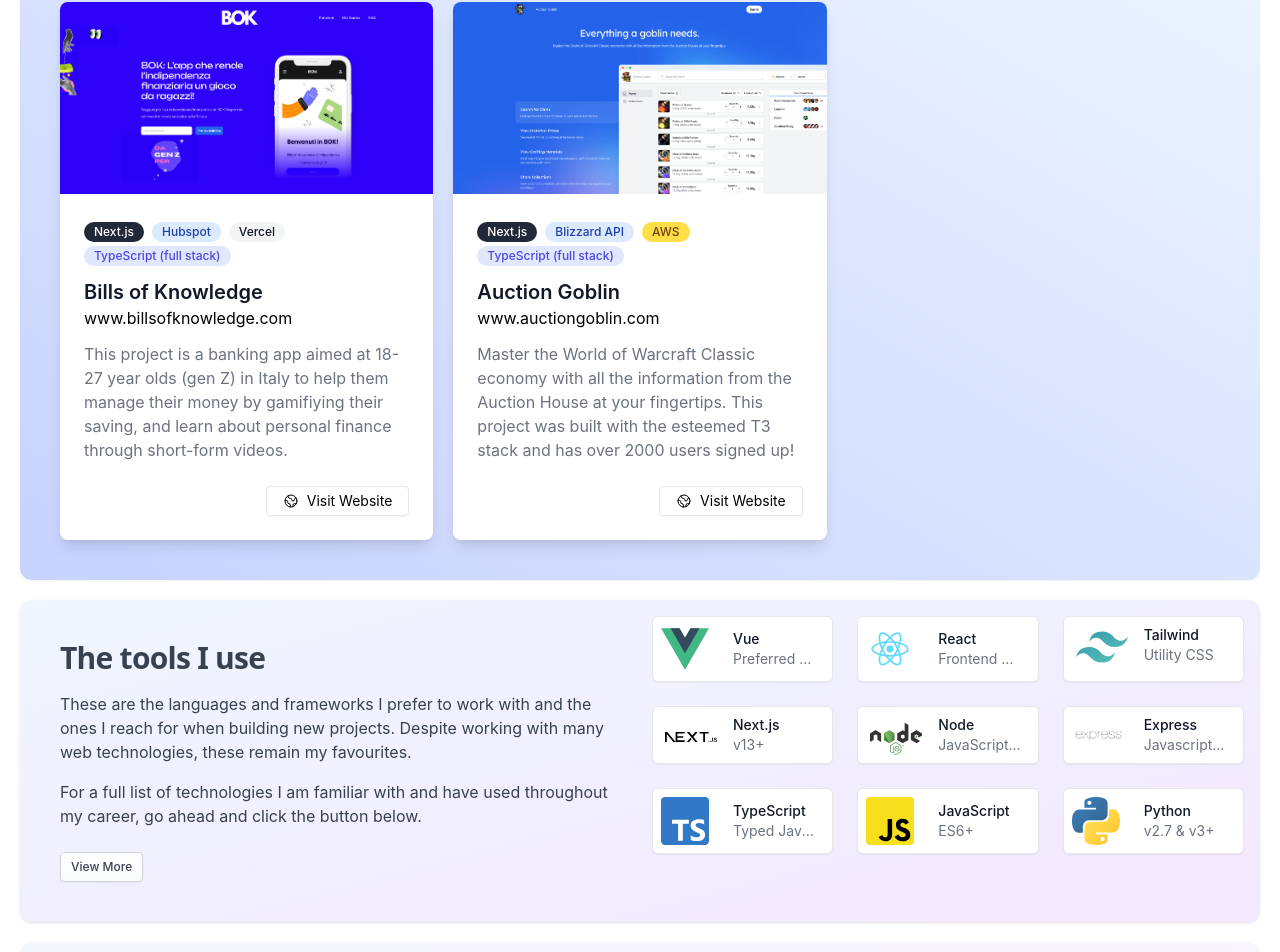
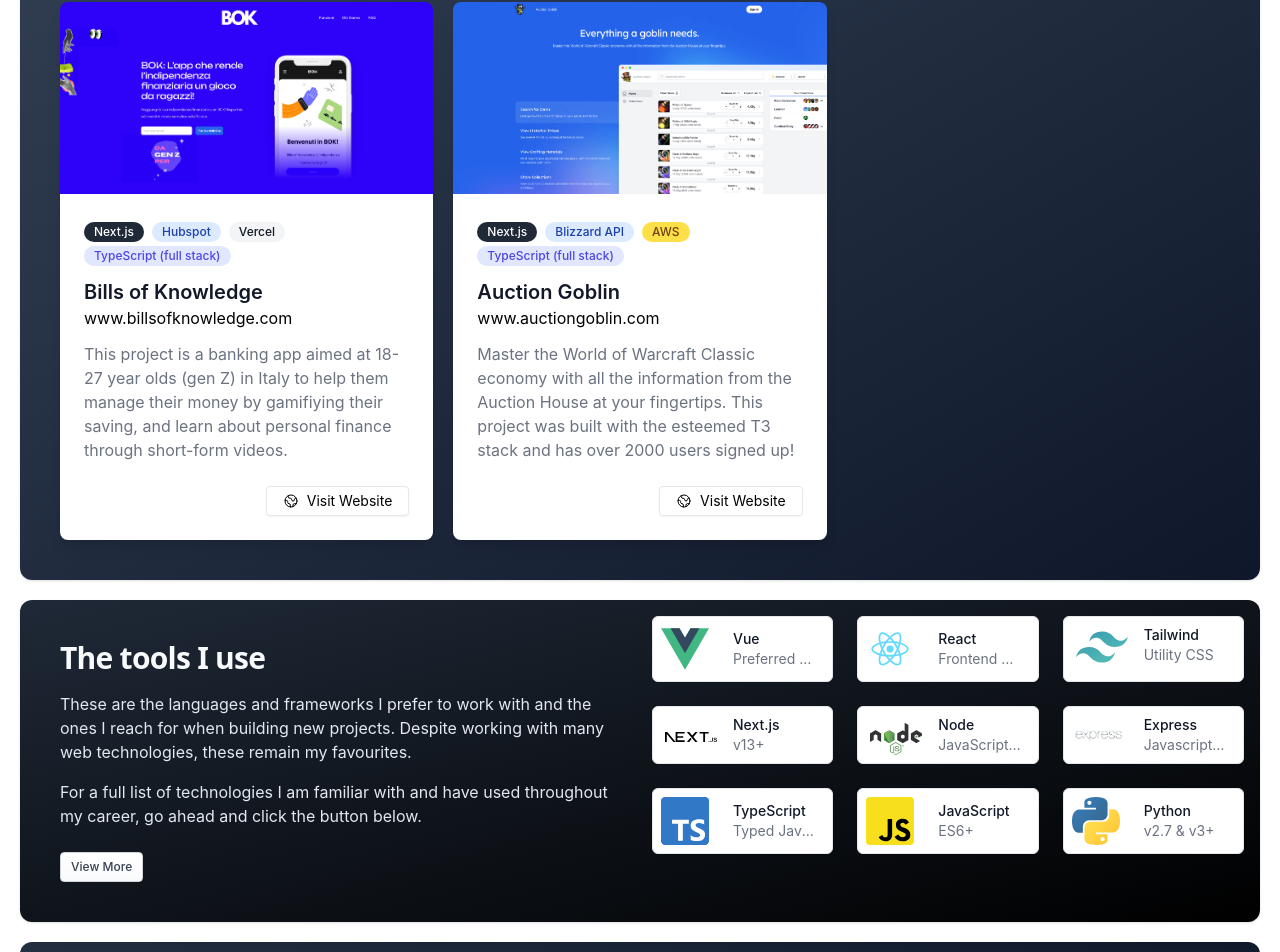
Before and after one commit to cosileone/cosileone-website, a Nuxt app: page /Index in a window 1280 px wide. Shown: the part 1268-2220 px from the top of the page. Built offline with nearby package versions, Linux system fonts and the light colour scheme.

Commit message:
change to darker branding

```diff
--- a/src/pages/Index.vue
+++ b/src/pages/Index.vue
@@ -2,7 +2,7 @@
   <Layout>
     <ContentTile
       id="top"
-      class="bg-gradient-to-tr from-black to-slate-800 pb-64 shadow-sm"
+      class="bg-gradient-to-tr from-black to-slate-800 pb-64 shadow"
     >
       <div class="mt-32 md:mt-48 md:pb-48 text-center">
         <!--        <p class="mb-7 text-lg text-gray-500">Hi, my name is</p>-->
@@ -33,11 +33,11 @@
     </ContentTile>
     <ContentTile class="bg-gray-50 shadow"></ContentTile>
     <ContentTile
-      class="bg-gradient-to-tr from-indigo-200 to-blue-50 pb-64 shadow-sm"
+      class="bg-gradient-to-tl from-slate-900 to-slate-700 pb-64 shadow"
     >
       <div class="p-6">
         <h4
-          class="text-gray-700 text-6xl font-display font-semibold tracking-tight"
+          class="text-slate-50 text-6xl font-display font-semibold tracking-tight"
         >
           Projects
         </h4>
@@ -155,21 +155,21 @@
         </div>
       </div>
     </ContentTile>
-    <ContentTile class="bg-gradient-to-br from-blue-50 to-purple-100 shadow">
+    <ContentTile class="bg-gradient-to-tl from-black to-gray-800 shadow">
       <div class="grid grid-cols-1 md:grid-cols-2">
         <div class="py-6 px-1 md:px-6">
           <h4
             id="tools"
-            class="text-gray-700 text-3xl font-display font-semibold tracking-tight"
+            class="text-slate-50 text-3xl font-display font-semibold tracking-tight"
           >
             The tools I use
           </h4>
-          <p class="font-body text-gray-700 mt-4">
+          <p class="font-body text-slate-200 mt-4">
             These are the languages and frameworks I prefer to work with and the
             ones I reach for when building new projects. Despite working with
             many web technologies, these remain my favourites.
           </p>
-          <p class="hidden md:block font-body text-gray-700 mt-4">
+          <p class="hidden md:block font-body text-slate-200 mt-4">
             For a full list of technologies I am familiar with and have used
             throughout my career, go ahead and click the button below.
           </p>
@@ -391,15 +391,15 @@
       </div>
     </ContentTile>
     <ContentTile
-      class="bg-gradient-to-bl from-purple-50 to-blue-50 flex justify-between items-center"
+      class="bg-gradient-to-tr from-slate-700 to-slate-900 flex justify-between items-center"
     >
-      <div class="justify-self-end inline-flex items-center text-gray-500">
+      <div class="justify-self-end inline-flex items-center text-slate-50">
         <span class="text-sm inline-flex">
           Handmade by&nbsp;Cosi Leone, LLC. 🍿
         </span>
         <!--        <span class="text-lg hidden md:inline-flex">&nbsp;🚀</span>-->
       </div>
-      <div class="social-icons inline-flex text-gray-700">
+      <div class="social-icons inline-flex text-slate-50">
         <!-- Linkedin -->
         <a href="https://www.linkedin.com/in/cosimoleone" class="footer-icon">
           <Icon class="h-6 w-6" icon="linkedin" />
```
